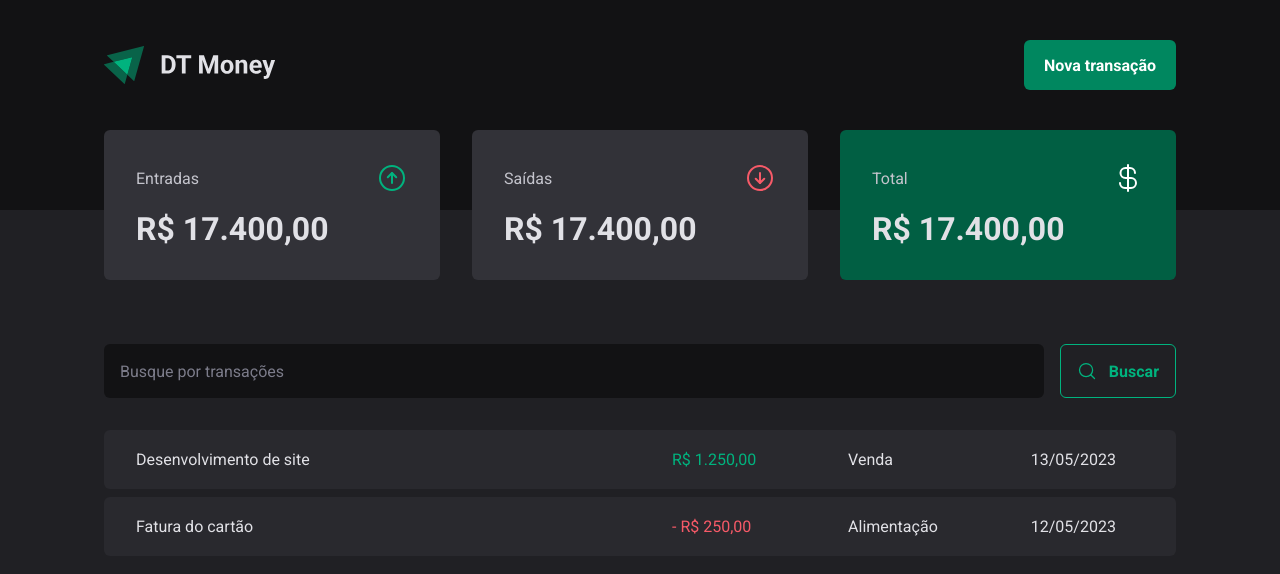
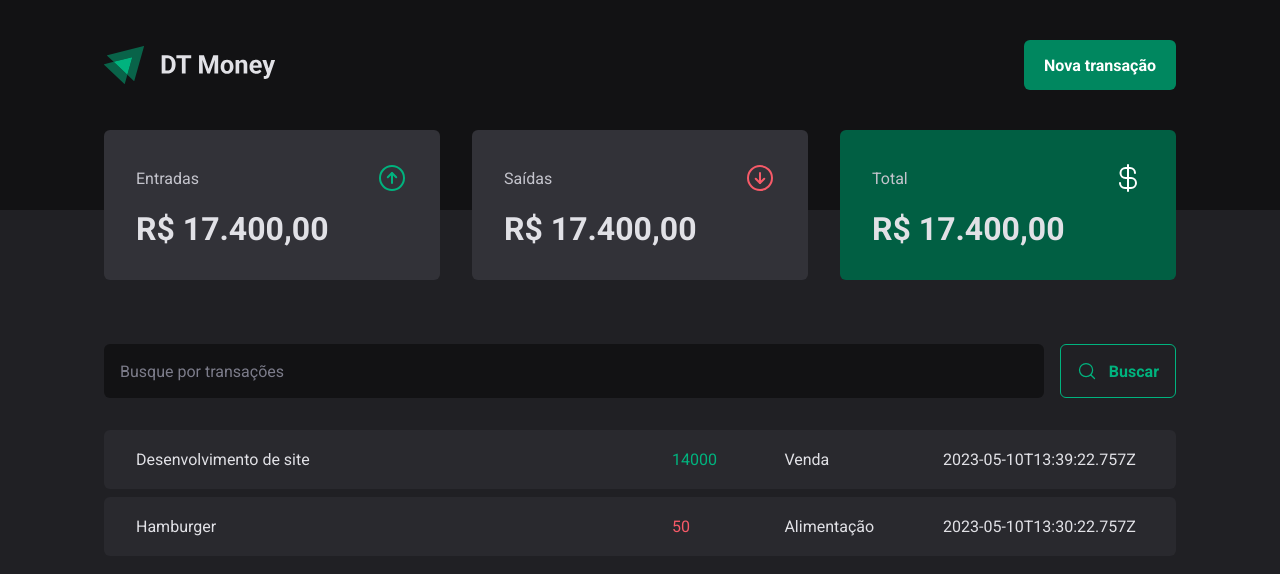
Before and after one commit to MatheusBalestreiro/react-dt-money, a React (Vite) app: page / in a window 1280 px wide. Shown: the top 574 px of the page. Built offline with nearby package versions, Linux system fonts and the light colour scheme; data requests are answered from the project's data file.

Commit message:
Realizando requisição HTTP

```diff
--- a/src/pages/Transactions/index.tsx
+++ b/src/pages/Transactions/index.tsx
@@ -1,9 +1,32 @@
+import { useEffect, useState } from "react";
 import { Header } from "../../components/Header";
 import { SearchForm } from "../../components/SearchForm";
 import { Summary } from "../../components/Summary";
 import { PriceHighlight, TransactionTable, TransactionsContainer } from "./styles";
 
+interface Transaction {
+  id: number;
+  description: string;
+  type: 'income' | 'outcome';
+  price: number;
+  category: string;
+  createdAt: string;
+}
+
 export function Transactions() {
+  const [transactions, setTransactions] = useState<Transaction[]>([])
+
+  async function loadTransactions(){
+    const response = await fetch('http://localhost:3000/transactions')
+    const data = await response.json();
+
+    setTransactions(data)
+  }
+  useEffect(()=>{
+    loadTransactions();
+  },[])
+
+
   return(
     <div>
       <Header/>
@@ -13,26 +36,20 @@
         <SearchForm/>
         <TransactionTable>
           <tbody>
-            <tr>
-              <td width="50%">Desenvolvimento de site</td>
-              <td>
-                <PriceHighlight variant="income">
-                  R$ 1.250,00
-                </PriceHighlight>
-              </td>
-              <td>Venda</td>
-              <td>13/05/2023</td>
-            </tr>
-            <tr>
-              <td width="50%">Fatura do cartão</td>
-              <td>
-              <PriceHighlight variant="outcome">
-                  - R$ 250,00
-                </PriceHighlight>
-              </td>
-              <td>Alimentação</td>
-              <td>12/05/2023</td>
-            </tr>
+            {transactions.map(transaction => {
+              return(
+                <tr key={transaction.id}>
+                  <td width="50%">{transaction.description}</td>
+                  <td>
+                    <PriceHighlight variant={transaction.type}>
+                      {transaction.price}
+                    </PriceHighlight>
+                  </td>
+                  <td>{transaction.category}</td>
+                  <td>{transaction.createdAt}</td>
+                </tr>
+              )
+            })}
           </tbody>
         </TransactionTable>
       </TransactionsContainer>
```
